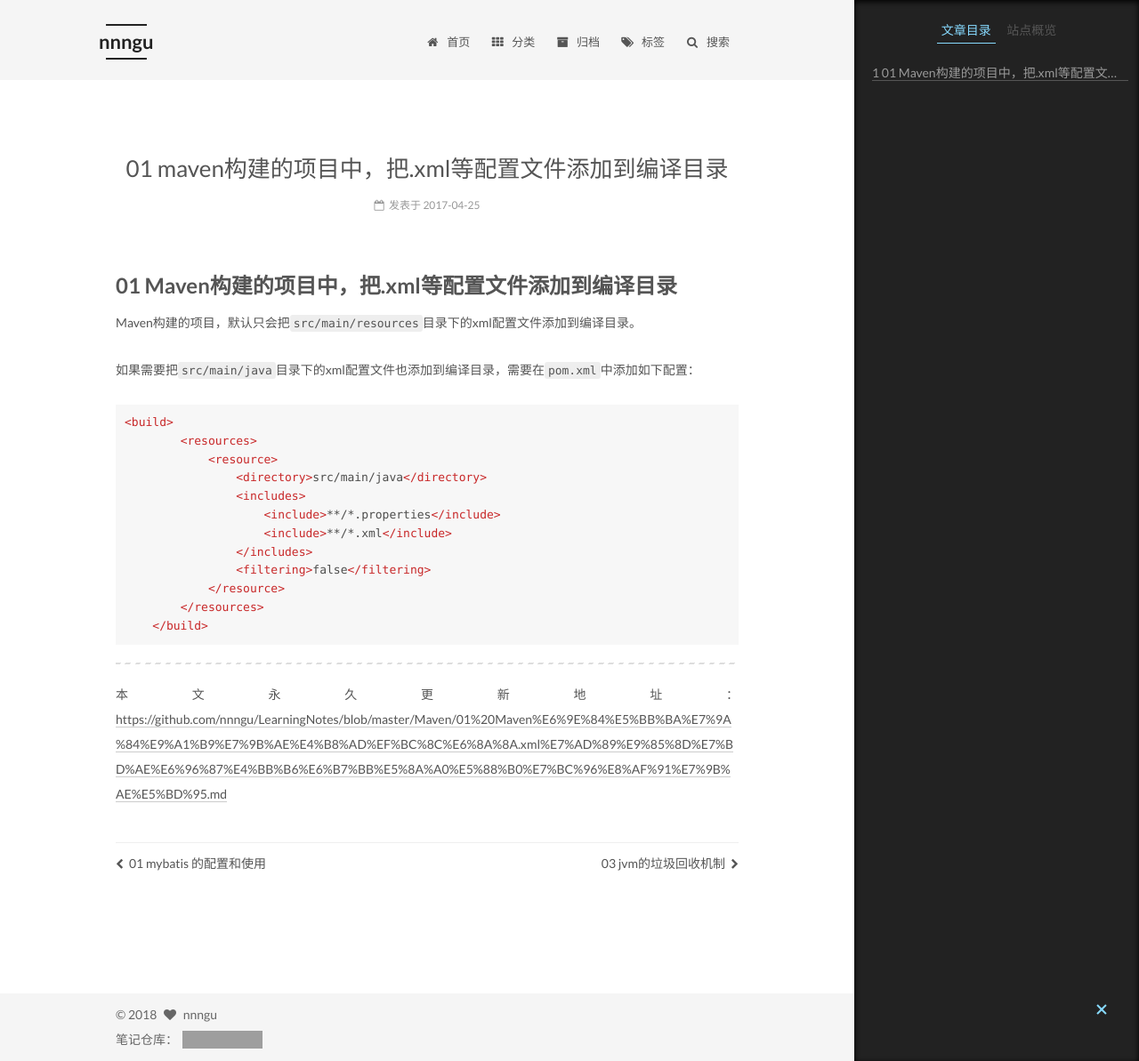
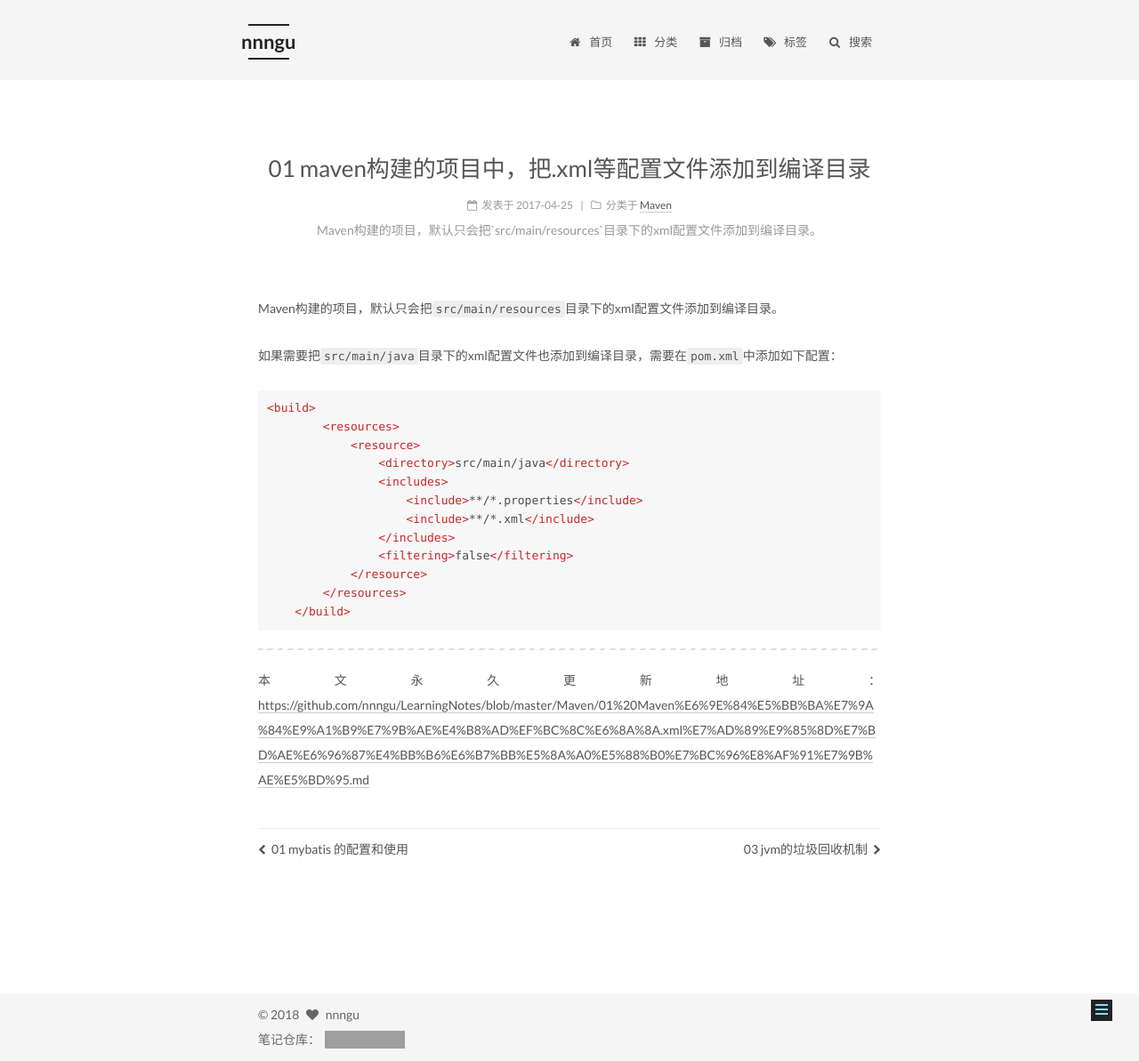
Before and after one commit to nnngu/LearningNotes, a Jekyll site: the page built from _posts/2017-04-25-01 Maven构建的项目中，把.xml等配置文件添加到编译目录.md, in a window 1280 px wide and 1193 px high. Shown: the whole window at 89% size. Built offline with Jekyll 4.4.1, drawn with Linux system fonts in a browser that asks for light colours; grey boxes are pictures that could not be loaded.

Commit message:
修改文件: _posts/2017-04-25-01 Maven构建的项目中，把.xml等配置文件添加到编译目录.md

```diff
--- a/_posts/2017-04-25-01 Maven构建的项目中，把.xml等配置文件添加到编译目录.md
+++ b/_posts/2017-04-25-01 Maven构建的项目中，把.xml等配置文件添加到编译目录.md
@@ -1,4 +1,7 @@
-# 01 Maven构建的项目中，把.xml等配置文件添加到编译目录
+---
+categories: Maven
+description: Maven构建的项目，默认只会把`src/main/resources`目录下的xml配置文件添加到编译目录。
+---
 
 Maven构建的项目，默认只会把`src/main/resources`目录下的xml配置文件添加到编译目录。
 
```
